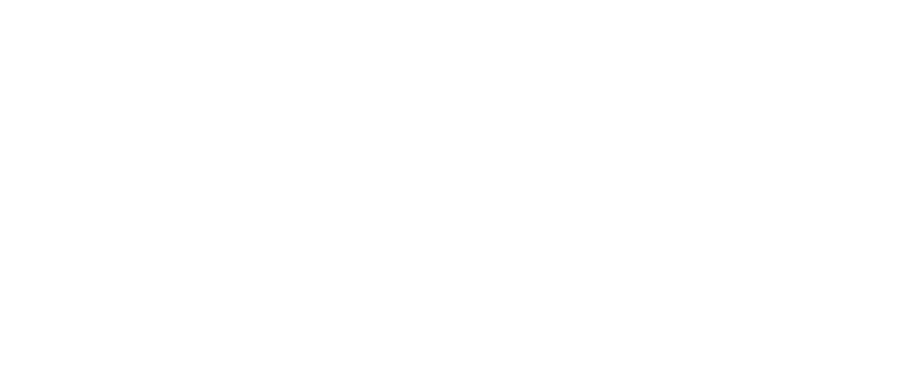
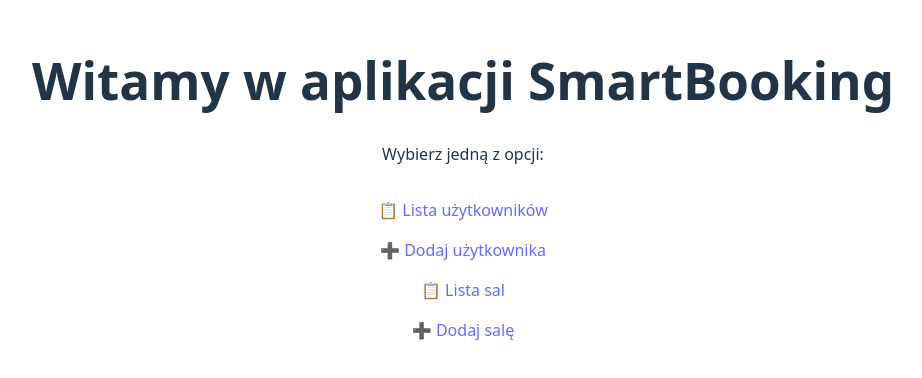
Before and after one commit to AmelkaS/SmartBooking, a React (Vite) app in the folder ui-app/: page / in a window 1280 px wide. Before the commit this address had no page. Shown: the part 220-598 px from the top of the page, without its empty margins (177-1099 px from the left). Built offline with nearby package versions, Linux system fonts and the light colour scheme.

Commit message:
feat(frontend): add Home page

```diff
--- a/ui-app/src/App.tsx
+++ b/ui-app/src/App.tsx
@@ -1,5 +1,6 @@
 import './App.css'
 import { BrowserRouter as Router, Routes, Route } from "react-router-dom";
+import Home from "./pages/Home";
 import Users from "./pages/Users.tsx";
 import UserDetail from "./pages/UserDetail.tsx";
 import UserForm from './pages/UserForm.tsx';
@@ -11,6 +12,7 @@ export default function App() {
   return (
     <Router>
       <Routes>
+        <Route path="/" element={<Home />} />
         <Route path="/users" element={<Users />} />
         <Route path="/users/:id" element={<UserDetail />} />
         <Route path="/users/create" element={<UserForm />} />
--- /dev/null
+++ b/ui-app/src/pages/Home.tsx
@@ -0,0 +1,18 @@
+import React from "react";
+import { Link } from "react-router-dom";
+
+export default function Home() {
+  return (
+    <div style={{ textAlign: "center", padding: "2rem" }}>
+      <h1>Witamy w aplikacji SmartBooking</h1>
+      <p>Wybierz jedną z opcji:</p>
+
+      <div style={{ display: "flex", flexDirection: "column", gap: "1rem", marginTop: "2rem" }}>
+        <Link to="/users">📋 Lista użytkowników</Link>
+        <Link to="/users/create">➕ Dodaj użytkownika</Link>
+        <Link to="/rooms">📋 Lista sal</Link>
+        <Link to="/rooms/create">➕ Dodaj salę</Link>
+      </div>
+    </div>
+  );
+}
```
